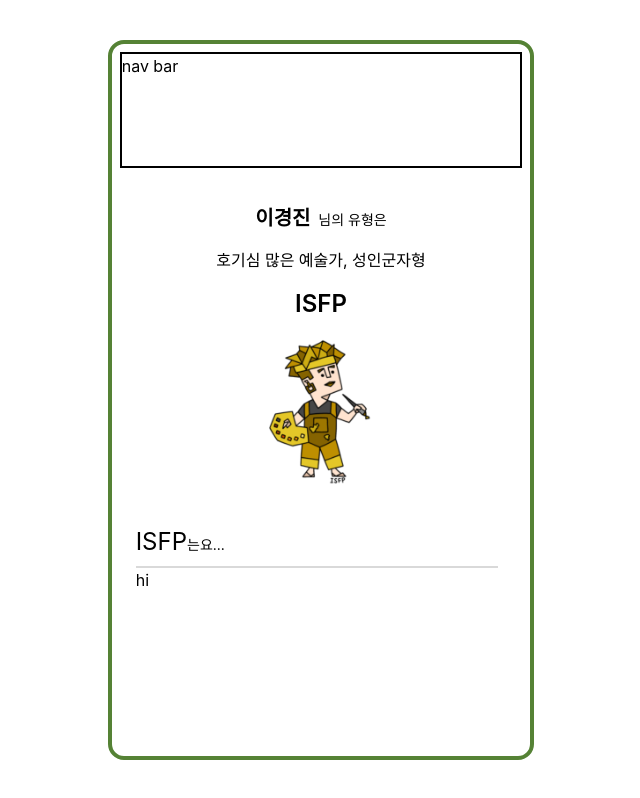
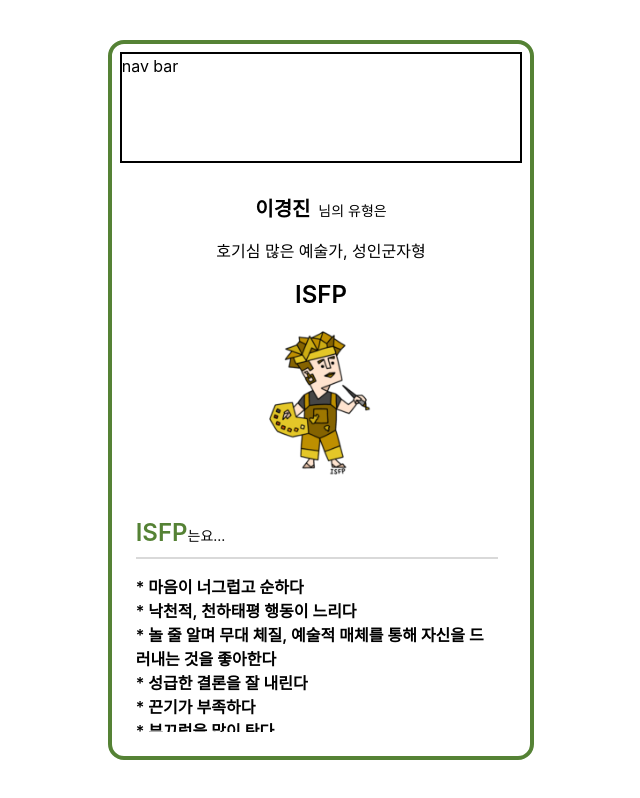
Before and after one commit to Takhojin/dokidoki_mbti, a React (Create React App) app in the folder client/: page /result in a window 1280 px wide. Shown: the whole page, without its empty margins (319-959 px from the left). Built offline with nearby package versions, Linux system fonts and the light colour scheme.

Commit message:
Add : mbti 설명문 추가 & mbti 조합 컴포넌트화

```diff
--- a/client/src/pages/Result/Result.tsx
+++ b/client/src/pages/Result/Result.tsx
@@ -14,7 +14,7 @@ const Result = () => {
         const data = await response.json();
         setMyMbtiCharacter(data);
       } catch (error) {
-        console.log('에러는 = ', error);
+        console.log(error);
       }
     };
 
@@ -23,8 +23,8 @@ const Result = () => {
 
   return (
     <div className="flex justify-center items-center h-screen">
-      <div className="p-2 border-4 border-olive-green rounded-2xl w-1/3 h-90%">
-        <div className="border-2 h-1/6">nav bar</div>
+      <div className="flex flex-col justify-between p-2 border-4 border-olive-green rounded-2xl w-1/3 h-90%">
+        <div className="border-2 h-1/6 mb-4">nav bar</div>
         <Explanation myMbtiCharacter={myMbtiCharacter} />
       </div>
     </div>
--- /dev/null
+++ b/client/src/pages/Result/components/CombinationCard.tsx
@@ -0,0 +1,12 @@
+import React from 'react';
+
+const CombinationCard = () => {
+  return (
+    <>
+      <div>hi</div>
+      <div>hi</div>
+    </>
+  );
+};
+
+export default CombinationCard;
--- a/client/src/pages/Result/components/Explanation.tsx
+++ b/client/src/pages/Result/components/Explanation.tsx
@@ -1,4 +1,5 @@
-import React, { useState, useEffect, FC } from 'react';
+import React, { FC } from 'react';
+import CombinationCard from './CombinationCard';
 
 interface ExplanationProps {
   myMbtiCharacter: {
@@ -8,11 +9,13 @@ interface ExplanationProps {
 }
 
 const Explanation: FC<ExplanationProps> = ({ myMbtiCharacter }) => {
+  const mbtiCharacters = myMbtiCharacter?.character;
+
   console.log('@', myMbtiCharacter);
 
   return (
-    <div className="pt-9 flex flex-col overflow-y-scroll scrollbar-thin scrollbar-thumb-olive-green scrollbar-thumb-rounded-xl h-5/6">
-      <header className="mb-10 flex flex-col justify-center items-center">
+    <div className="mb-4 flex flex-col overflow-y-scroll scrollbar-thin scrollbar-thumb-olive-green scrollbar-thumb-rounded-xl h-5/6">
+      <header className="pt-4 flex flex-col justify-center items-center">
         <p className="pb-4 text-sm">
           <span className="text-xl font-semibold">이경진</span>&nbsp;&nbsp;님의
           유형은
@@ -25,13 +28,25 @@ const Explanation: FC<ExplanationProps> = ({ myMbtiCharacter }) => {
           className="w-1/3 flex items-center justify-center"
         />
       </header>
-      <main className="pr-6 pl-4">
+      <main className="pt-10 pr-6 pl-4">
         <p className="pb-2 border-b-2 border-b-gray text-sm ">
-          <span className="text-2xl">ISFP</span>는요...
+          <span className="text-2xl text-olive-green font-semibold">ISFP</span>
+          는요...
         </p>
-        <ul>
-          <li>hi</li>
+        <ul className="pt-4">
+          {(mbtiCharacters === null || mbtiCharacters?.length === 0) && (
+            <li>"다시 한 번 검사를 해보는 건 어떨까요?"</li>
+          )}
+          {mbtiCharacters !== null &&
+            mbtiCharacters !== undefined &&
+            mbtiCharacters.length > 0 &&
+            mbtiCharacters?.map(character => (
+              <li className="font-semibold">*&nbsp;{character}</li>
+            ))}
         </ul>
+        <div className="pt-4">
+          <CombinationCard />
+        </div>
       </main>
     </div>
   );
```
Also changed, not shown: client/public/images/Components/Result/entj.PNG (added), client/public/images/Components/Result/estj.PNG (added).
